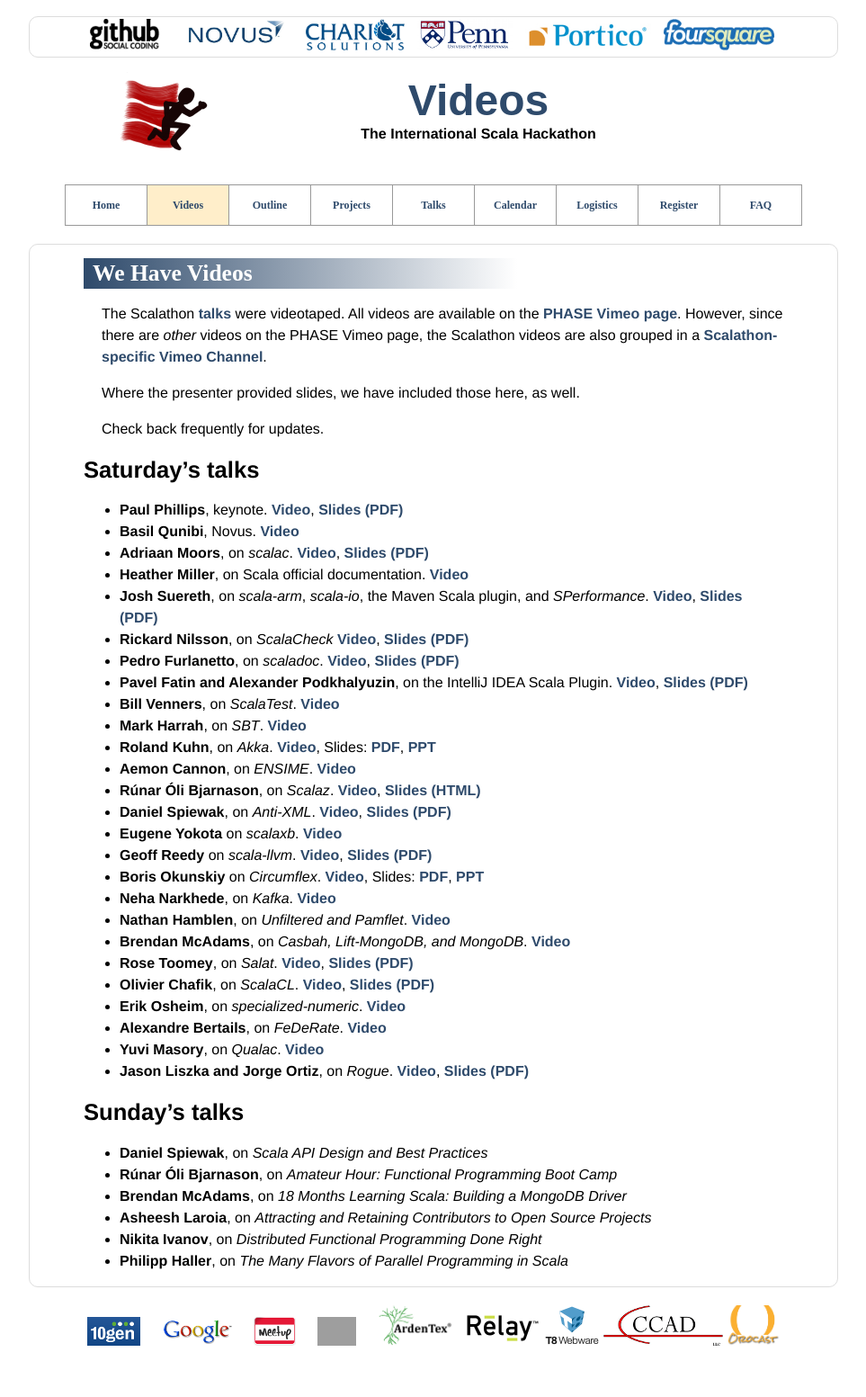
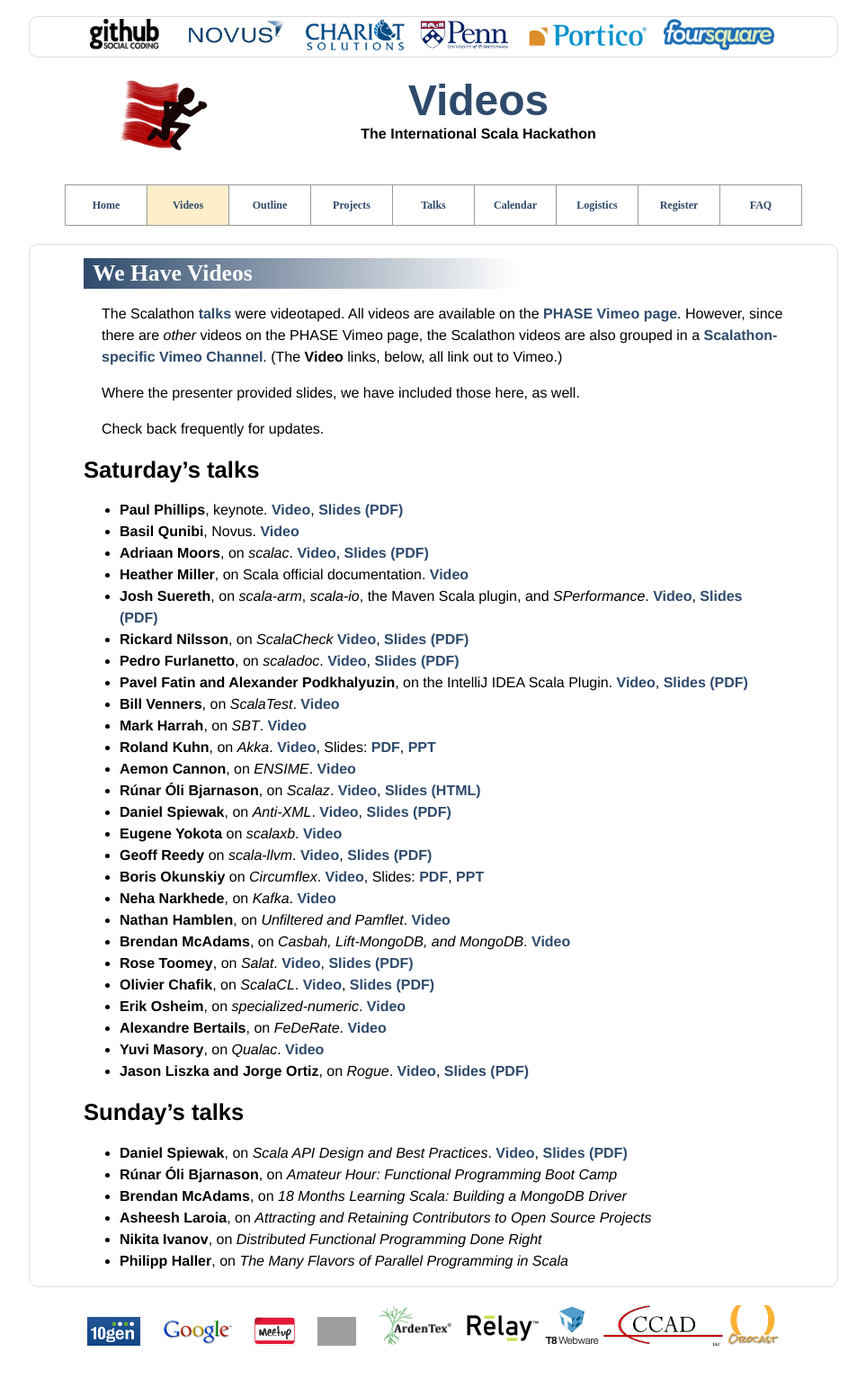
Before and after one commit to scala-phase/scalathon, a Jekyll site: the page built from videos.md, in a window 1280 px wide. Shown: the whole page at 90% size, without its empty margins (158-1121 px from the left). Built offline with Jekyll 4.4.1, drawn with Linux system fonts in a browser that asks for light colours; some web fonts are replaced; Markdown is read by kramdown in place of the engine named in the settings; grey boxes are pictures that could not be loaded.

Commit message:
Added Daniel Spiewak's second talk (slides and video)

```diff
--- a/videos.md
+++ b/videos.md
@@ -9,7 +9,8 @@
 The Scalathon [talks](talks.html) were videotaped. All videos are
 available on the [PHASE Vimeo page](http://vimeo.com/scalaphase/). However,
 since there are *other* videos on the PHASE Vimeo page, the Scalathon videos
-are also grouped in a [Scalathon-specific Vimeo Channel](http://vimeo.com/channels/scalathon2011).
+are also grouped in a [Scalathon-specific Vimeo Channel](http://vimeo.com/channels/scalathon2011). (The **Video** links, below, all
+link out to Vimeo.)
 
 Where the presenter provided slides, we have included those here, as well.
 
@@ -53,7 +54,7 @@
 
 ## Sunday's talks
 
-* **Daniel Spiewak**, on *Scala API Design and Best Practices*
+* **Daniel Spiewak**, on *Scala API Design and Best Practices*. [Video](http://vimeo.com/32353918), [Slides (PDF)](talk-slides/CanBeConfusing.pdf)
 * **Rúnar Óli Bjarnason**, on *Amateur Hour: Functional Programming Boot Camp*
 * **Brendan McAdams**, on *18 Months Learning Scala: Building a MongoDB Driver*
 * **Asheesh Laroia**, on *Attracting and Retaining Contributors to Open Source Projects*
```
